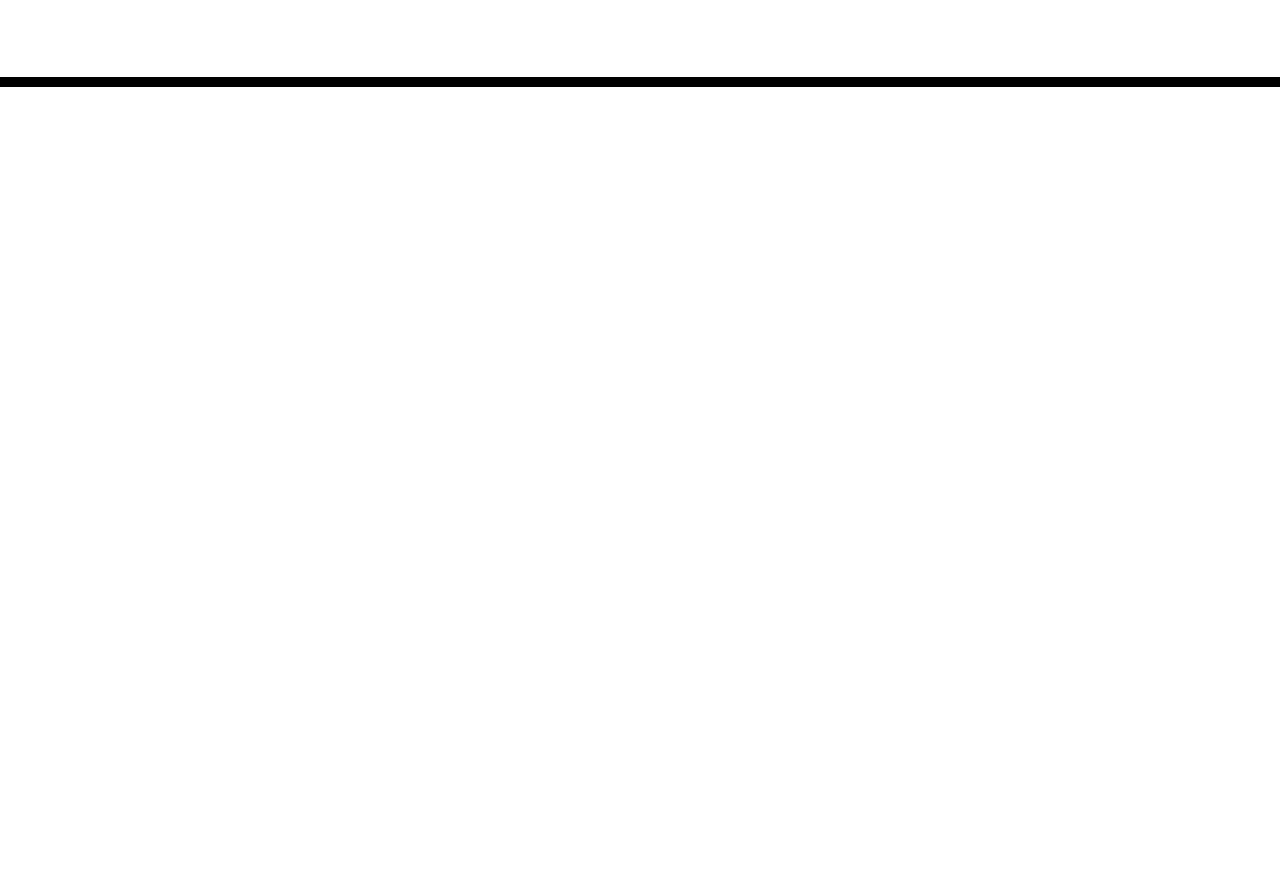
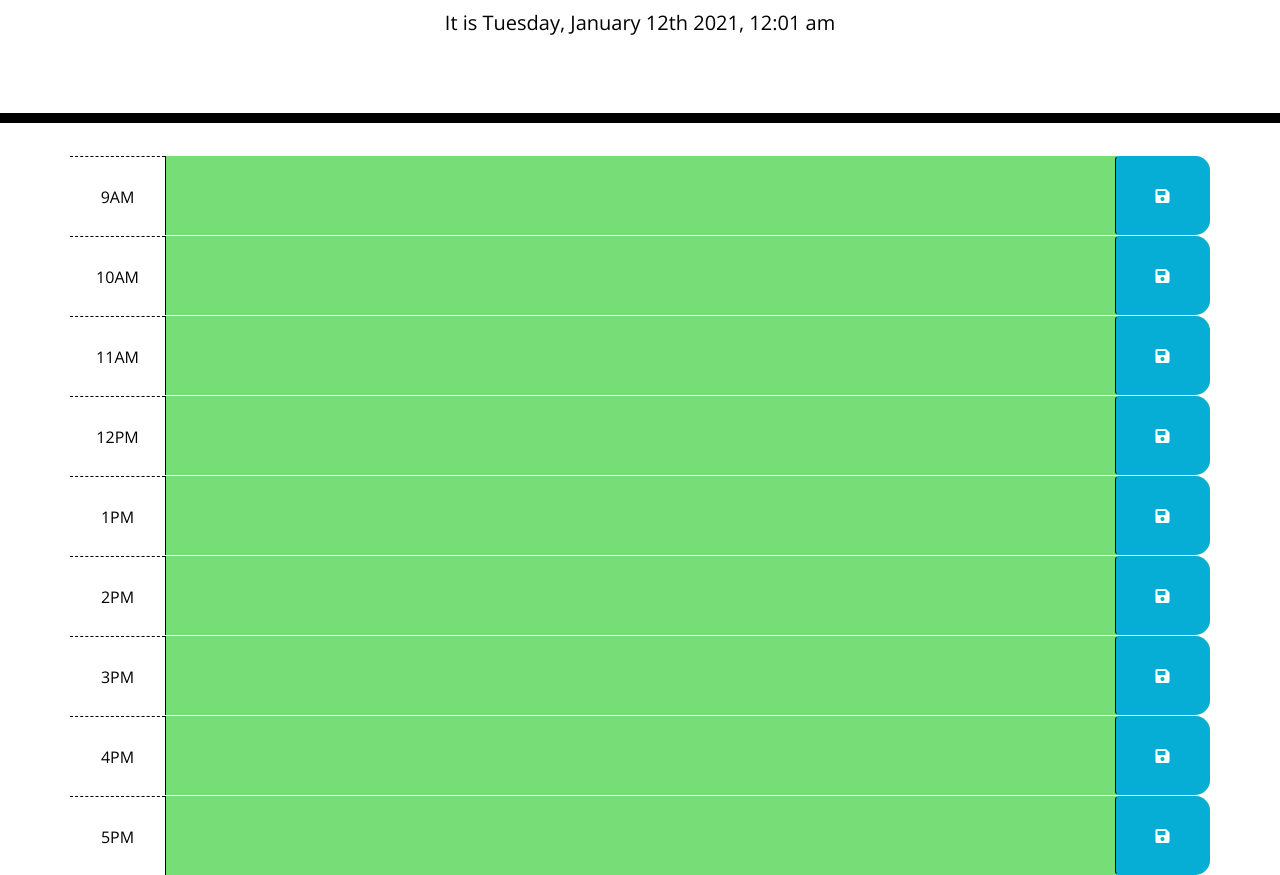
Before and after one commit to 9314610Jc/Agenda, a plain HTML site: page index.html in a window 1280 px wide. Shown: the part 181-1056 px from the top of the page. Before the commit the page ends 800 px from the top, so only its background shows below. Drawn offline with nearby package versions, Linux system fonts and the light colour scheme.

Commit message:
working aplication

```diff
--- a/index.html
+++ b/index.html
@@ -26,13 +26,84 @@
     <header class="jumbotron">
       <h1 class="display-3">Work Day Scheduler</h1>
       <p class="lead">A simple calendar app for scheduling your work day</p>
-      <p id="currentDay" class="lead"></p>
+      <p id="currentTime" class="lead"></p>
     </header>
     <div class="container">
-      <!-- Timeblocks go here -->
-    </div>
-
+        <div id="hour-9" class="row time-block" data-value='9'>
+          <div class="col-md-1 hour">
+            9AM
+          </div>
+          <textarea class="col-md-10 description">
+          </textarea>
+          <button class="btn saveBtn col-lg-1"><i class="fas fa-save"></i></button>
+        </div>
+        <div id="hour-10" class="row time-block" data-value='10'>
+          <div class="col-md-1 hour">
+            10AM
+          </div>
+          <textarea class="col-md-10 description">
+          </textarea>
+          <button class="btn saveBtn col-lg-1"><i class="fas fa-save"></i></button>
+        </div>
+        <div id="hour-11" class="row time-block" data-value='11'>
+          <div class="col-md-1 hour">
+            11AM
+          </div>
+          <textarea class="col-md-10 description">
+          </textarea>
+          <button class="btn saveBtn col-lg-1"><i class="fas fa-save"></i></button>
+        </div>
+        <div id="hour-12" class="row time-block" data-value='12'>
+          <div class="col-md-1 hour">
+            12PM
+          </div>
+          <textarea class="col-md-10 description">
+          </textarea>
+          <button class="btn saveBtn col-lg-1"><i class="fas fa-save"></i></button>
+        </div>
+        <div id="hour-13" class="row time-block" data-value= '13'>
+          <div class="col-md-1 hour">
+            1PM
+          </div>
+          <textarea class="col-md-10 description">
+          </textarea>
+          <button class="btn saveBtn col-lg-1"><i class="fas fa-save"></i></button>
+        </div>
+        <div id="hour-14" class="row time-block" data-value='14'>
+          <div class="col-md-1 hour">
+            2PM
+          </div>
+          <textarea class="col-md-10 description">
+          </textarea>
+          <button class="btn saveBtn col-lg-1"><i class="fas fa-save"></i></button>
+        </div>
+        <div id="hour-15" class="row time-block" data-value='15'>
+          <div class="col-md-1 hour">
+            3PM
+          </div>
+          <textarea class="col-md-10 description">
+          </textarea>
+          <button class="btn saveBtn col-lg-1"><i class="fas fa-save"></i></button>
+        </div>
+        <div id="hour-16" class="row time-block" data-value='16'>
+          <div class="col-md-1 hour">
+            4PM
+          </div>
+          <textarea class="col-md-10 description">
+          </textarea>
+          <button class="btn saveBtn col-lg-1"><i class="fas fa-save"></i></button>
+        </div>
+        <div id="hour-17" class="row time-block" data-value='17'>
+          <div class="col-md-1 hour">
+            5PM
+          </div>
+          <textarea class="col-md-10 description">
+          </textarea>
+          <button class="btn saveBtn col-lg-1"><i class="fas fa-save"></i></button>
+        </div>
+      </div>
     <script src="https://cdnjs.cloudflare.com/ajax/libs/jquery/3.2.1/jquery.min.js"></script>
     <script src="https://cdnjs.cloudflare.com/ajax/libs/moment.js/2.24.0/moment.min.js"></script>
+    <script src="script.js"></script>
   </body>
 </html>
--- /dev/null
+++ b/script.js
@@ -0,0 +1,67 @@
+var currentTime = moment().format('dddd, MMMM Do YYYY, h:mm a')
+$('#currentTime').text('It is '+ currentTime)
+
+
+
+
+
+
+
+var saveBtn = $(".saveBtn");
+var time = moment();
+var timeBlock = $('.time-block')
+var toDos = [];
+
+
+
+function setPlanner() {
+     $(".time-block").each(function () {
+    var storedtoDos = JSON.parse(localStorage.getItem("toDos"));
+
+    if (storedtoDos !== null) {
+      toDos = storedtoDos;
+    }
+    for(var i = 0; i < toDos.length; i++) {
+      var userDescription = toDos[i].description;
+      $("#" + toDos[i].time).children(".description").text(userDescription);
+    }
+
+})
+}
+setPlanner();
+
+
+saveBtn.on("click", function () {
+    var value = $(this).siblings(".description").val();
+    var time = $(this).parent().attr("id");
+    var dateAdded = moment().format("dddd, MMMM Do");
+
+    toDos.push({description: value, time: time, date: dateAdded});
+
+
+    localStorage.setItem("toDos", JSON.stringify(toDos));
+});
+
+function pastPresentFuture() {
+    var hour = time.hours();
+    console.log(hour);
+    timeBlock.each(function () {
+        var thisHour = parseInt($(this).attr("data-value"));
+        console.log(thisHour);
+
+        if (thisHour > hour) {
+            $(this).addClass("future")
+        }
+        else if (thisHour === hour) {
+            $(this).addClass("present");
+            $(this).removeClass("past");
+            $(this).removeClass("future");
+        }
+        else {
+            $(this).addClass("past");
+            $(this).removeClass("future");
+        }
+    })
+}
+
+pastPresentFuture();
--- a/style.css
+++ b/style.css
@@ -11,6 +11,7 @@ body {
   color: #000000;
   border-left: 1px solid black;
   padding: 10px;
+
 }
 
 .jumbotron {
@@ -69,3 +70,7 @@ body {
   font-size: 20px;
   transition: all .3s ease-in-out;
 }
+.input{
+  margin-top: -15px;
+  width: 500px;
+}
```
Lines whose indentation alone changed are shown as unchanged.
